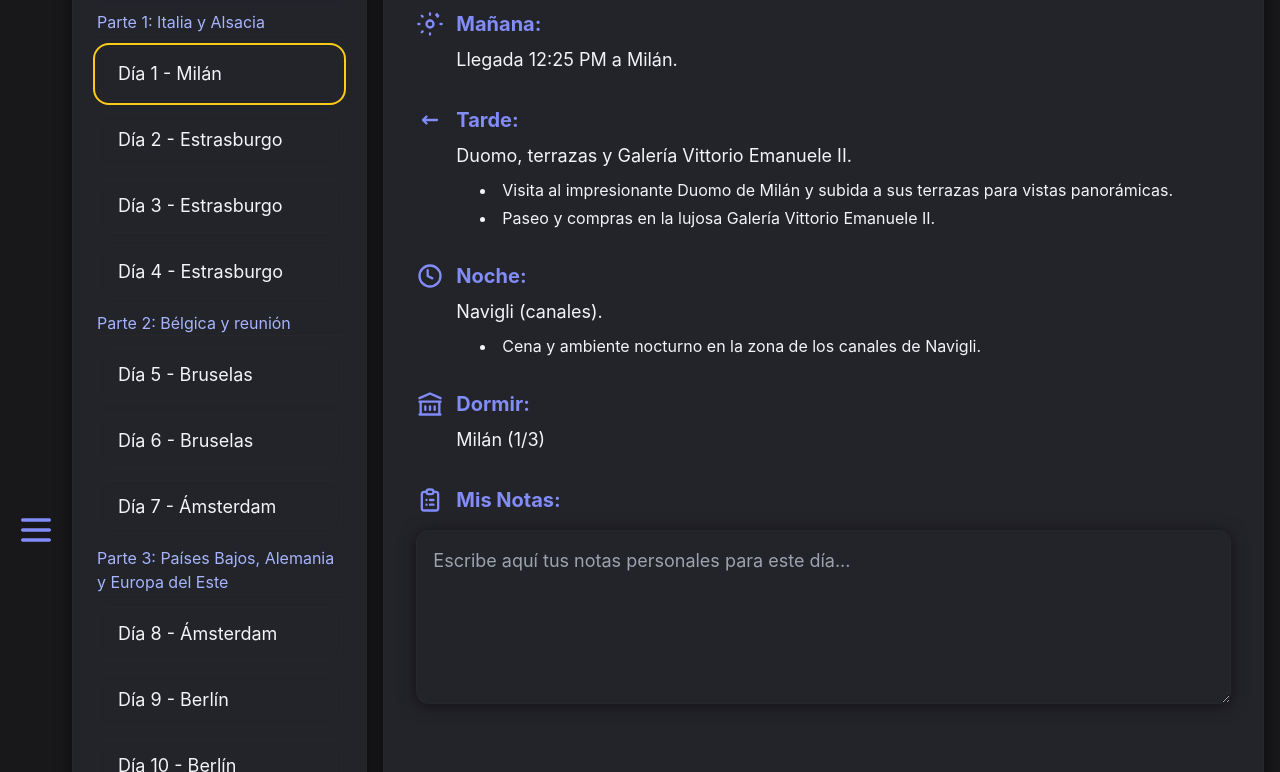
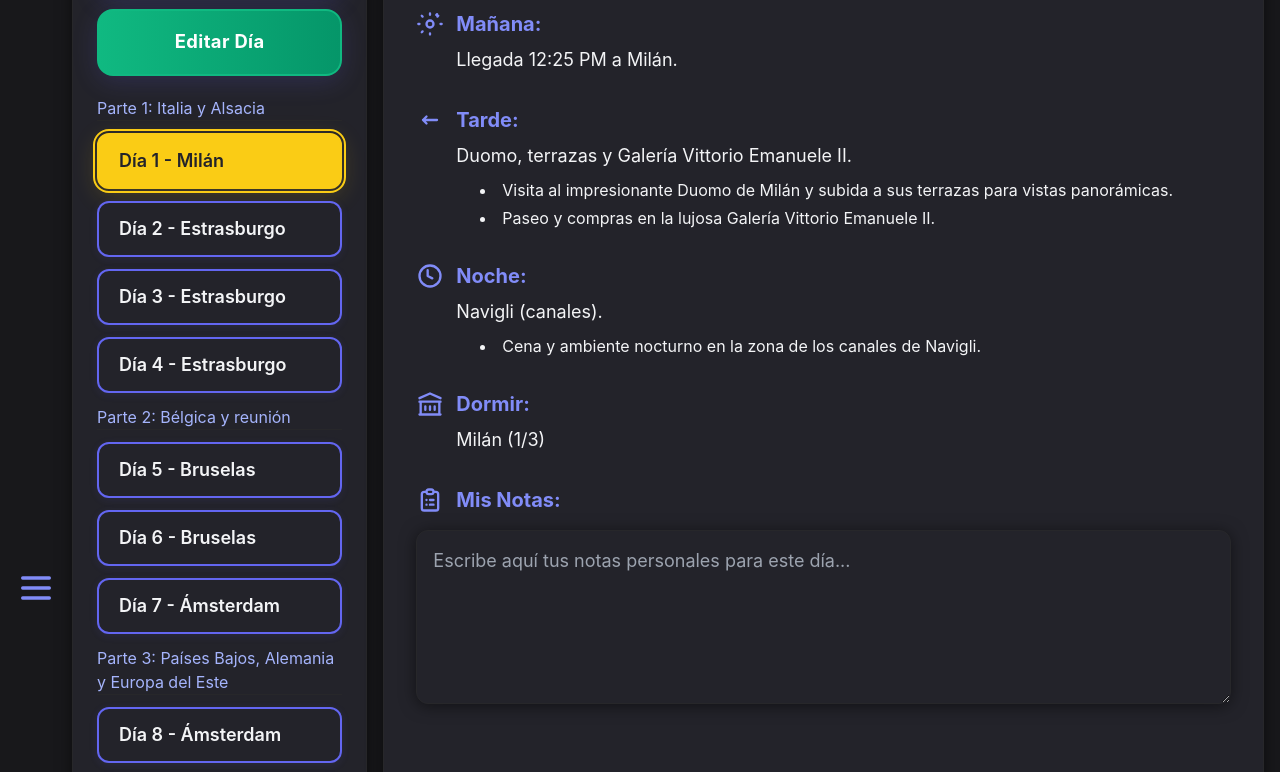
Before and after one commit to Samudiiazzz/Interrail2025app, a plain HTML site: page index.html in a window 1280 px wide. Shown: the part 303-1075 px from the top of the page. Drawn offline with nearby package versions, Linux system fonts and the light colour scheme.

Commit message:
Update index.html

```diff
--- a/index.html
+++ b/index.html
@@ -238,6 +238,55 @@
             color: #a5b4fc !important;
         }
         /* --- FIN ARREGLO DE COLORES --- */
+        /* Botones de acción destacados */
+        .view-toggle-button, .edit-button {
+            font-size: 1.15rem !important;
+            font-weight: 700 !important;
+            letter-spacing: 0.02em;
+            padding: 1.1rem 2rem !important;
+            border-radius: 1rem !important;
+            box-shadow: 0 6px 24px 0 rgba(99,102,241,0.18) !important;
+            border: 2px solid #6366f1 !important;
+            background: linear-gradient(90deg, #6366f1 0%, #4f46e5 100%) !important;
+            color: #fff !important;
+            transition: background 0.2s, box-shadow 0.2s, border 0.2s, color 0.2s;
+        }
+        .view-toggle-button:hover, .edit-button:hover {
+            background: linear-gradient(90deg, #818cf8 0%, #6366f1 100%) !important;
+            color: #facc15 !important;
+            border-color: #facc15 !important;
+            box-shadow: 0 8px 32px 0 rgba(250,204,21,0.18) !important;
+        }
+        .edit-button {
+            background: linear-gradient(90deg, #10b981 0%, #059669 100%) !important;
+            border-color: #10b981 !important;
+        }
+        .edit-button:hover {
+            background: linear-gradient(90deg, #34d399 0%, #10b981 100%) !important;
+            color: #fff !important;
+            border-color: #facc15 !important;
+        }
+        /* Contraste para los botones de los días */
+        .day-button {
+            background: #23232a !important;
+            color: #f3f4f6 !important;
+            border: 2px solid #6366f1 !important;
+            font-weight: 600 !important;
+            box-shadow: 0 2px 8px 0 rgba(99,102,241,0.10) !important;
+            transition: background 0.2s, color 0.2s, border 0.2s, box-shadow 0.2s;
+        }
+        .day-button:hover, .day-button:focus {
+            background: #6366f1 !important;
+            color: #fff !important;
+            border-color: #facc15 !important;
+            box-shadow: 0 4px 16px 0 rgba(250,204,21,0.15) !important;
+        }
+        .day-button.active {
+            background: #facc15 !important;
+            color: #23232a !important;
+            border-color: #facc15 !important;
+            box-shadow: 0 6px 24px 0 rgba(250,204,21,0.18) !important;
+        }
     </style>
 </head>
 <body class="flex flex-col min-h-screen">
```
